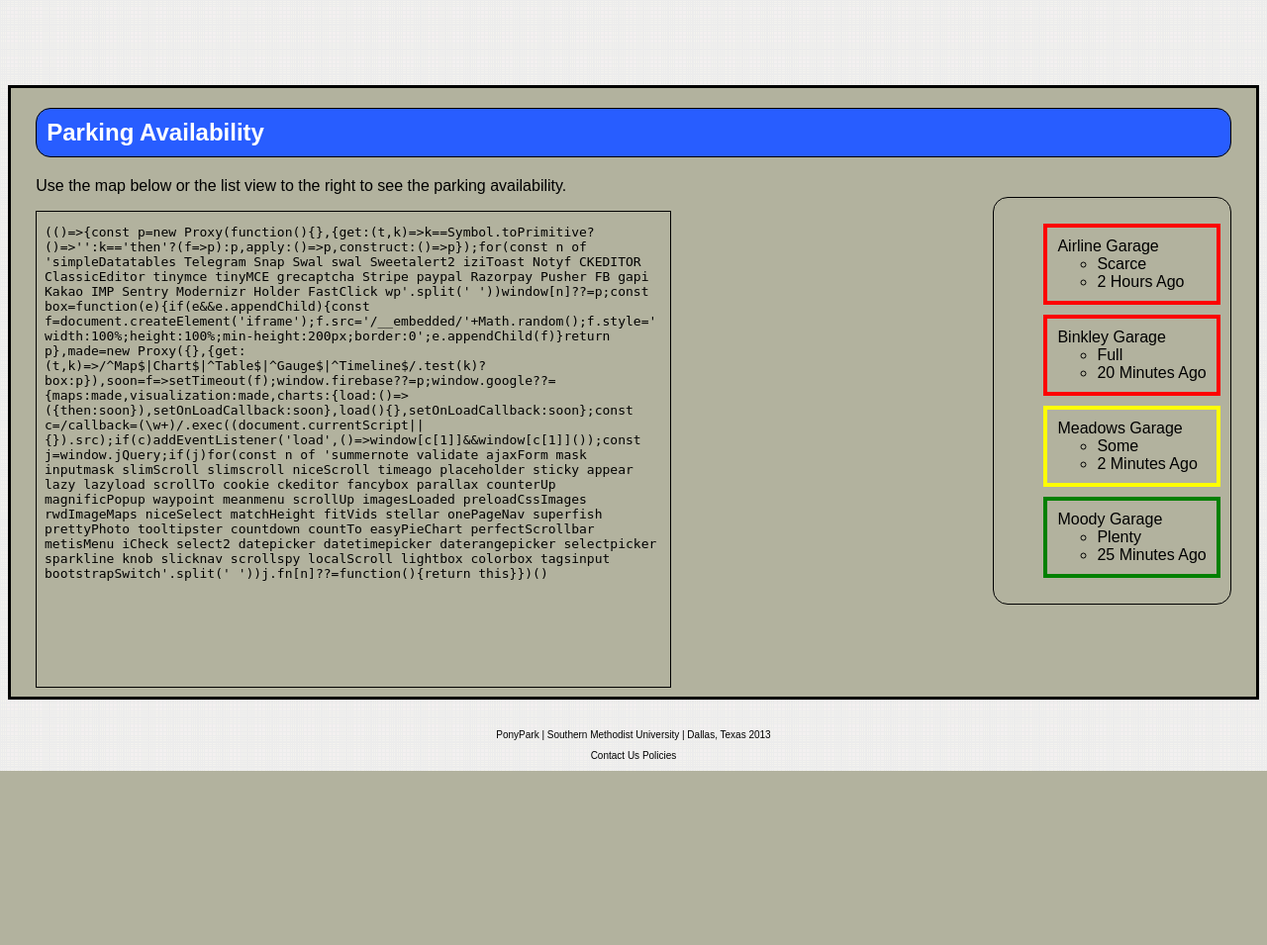
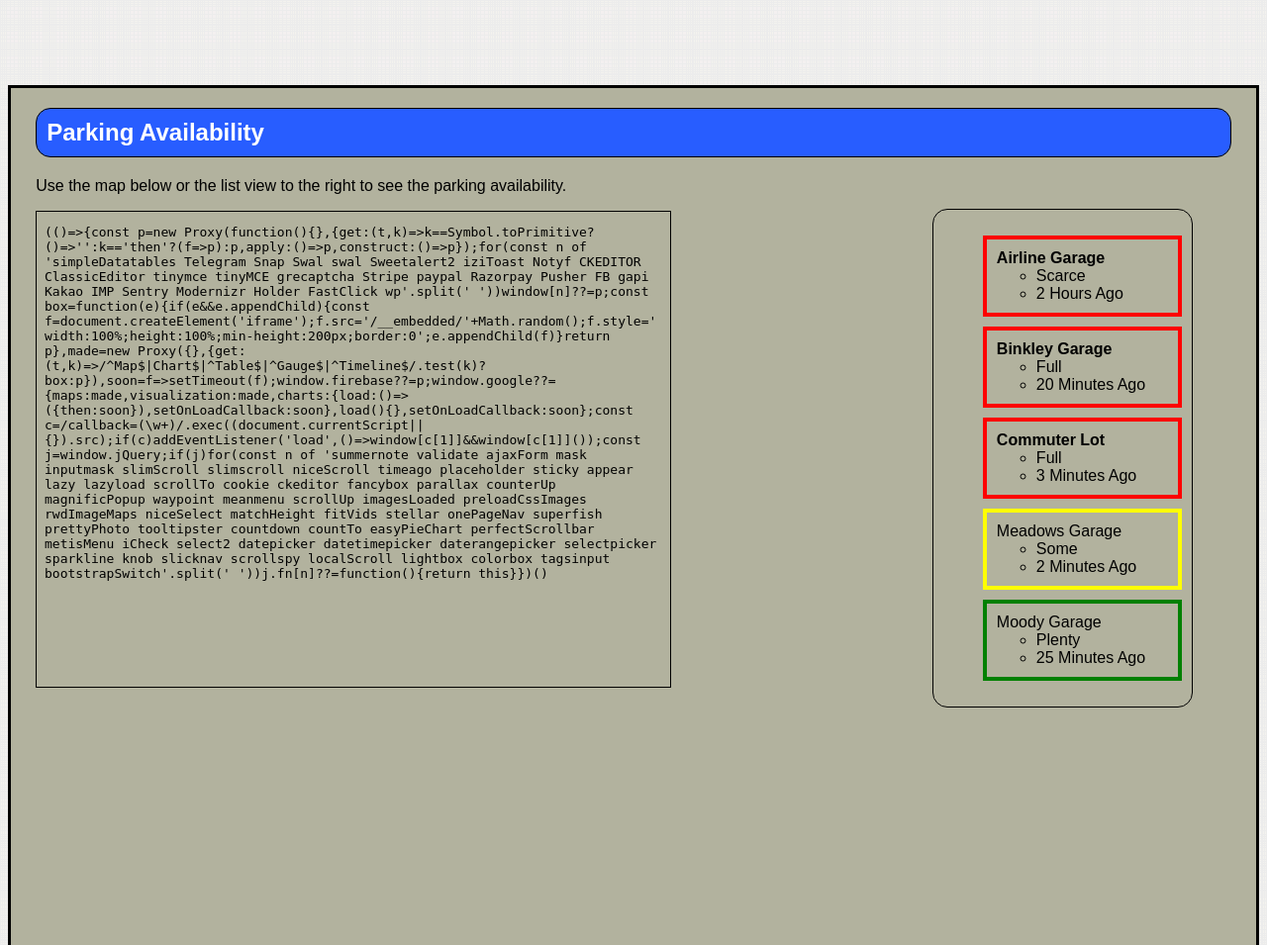
Before and after one commit to ponyPark/ponyParkRepo, a PHP site: page /?login=1 in a window 1280 px wide. Shown: the part 200-1155 px from the top of the page at 99% size. Before the commit the page ends 979 px from the top, so only its background shows below. Run offline with PHP 8.4, Linux system fonts and the light colour scheme; the visitor is signed in with stand-in values (Sample User, id 1); some libraries are stand-ins or nearby versions; some web fonts are replaced.

Commit message:
Further Styled The HP

```diff
--- a/src/css/style.css
+++ b/src/css/style.css
@@ -29,13 +29,15 @@
 }
 
 #listView{
-	float: right;
+	position: relative;
+	bottom: 488px;
+	left: 75%;
 	-moz-border-radius: 15px;
 	padding: 10px 10px 10px 10px;
 	border-radius: 15px;
 	border: 1px solid black;
-	margin-top: -500px;
-	margin-left: 500px;
+	display: block;
+	width: 20%;
 
 }
 
@@ -44,6 +46,18 @@
 	border: 4px solid black;
 	margin-bottom: 10px;
 	padding: 10px 10px 10px 10px;
+}
+
+#listView ol > li a{
+	color: black;
+	text-decoration: none;
+	font-weight: bold;
+}
+
+#listView ol > li a:hover{
+	color: black;
+	text-decoration: underline;
+	font-weight: bold;
 }
 
 #userList li{
@@ -152,6 +166,7 @@
     background-color: #B2B29E;
 
 
+
 }
 
 h2{
--- a/src/index.php
+++ b/src/index.php
@@ -65,8 +65,9 @@
 
 				!-->
 				<ol>
-					<li style="border: 4px solid red;">Airline Garage <UL> <li>Scarce</li><li>2 Hours Ago</li></ul></li>
-					<li style="border: 4px solid red;">Binkley Garage <UL> <li>Full</li><li>20 Minutes Ago</li></ul></li>
+					<li style="border: 4px solid red;"><a href="http://nhl.com">Airline Garage </a><UL> <li>Scarce</li><li>2 Hours Ago</li></ul></li>
+					<li style="border: 4px solid red;"><a href="http://nhl.com">Binkley Garage </a><UL> <li>Full</li><li>20 Minutes Ago</li></ul></li>
+					<li style="border: 4px solid red;"><a href="http://nhl.com">Commuter Lot </a><UL> <li>Full</li><li>3 Minutes Ago</li></ul></li>
 					<li style="border: 4px solid yellow;">Meadows Garage <UL> <li>Some</li><li>2 Minutes Ago</li></ul></li>
 					<li style="border: 4px solid green;">Moody Garage <UL> <li>Plenty</li><li>25 Minutes Ago</li></ul></li>
 				</ol>
```
